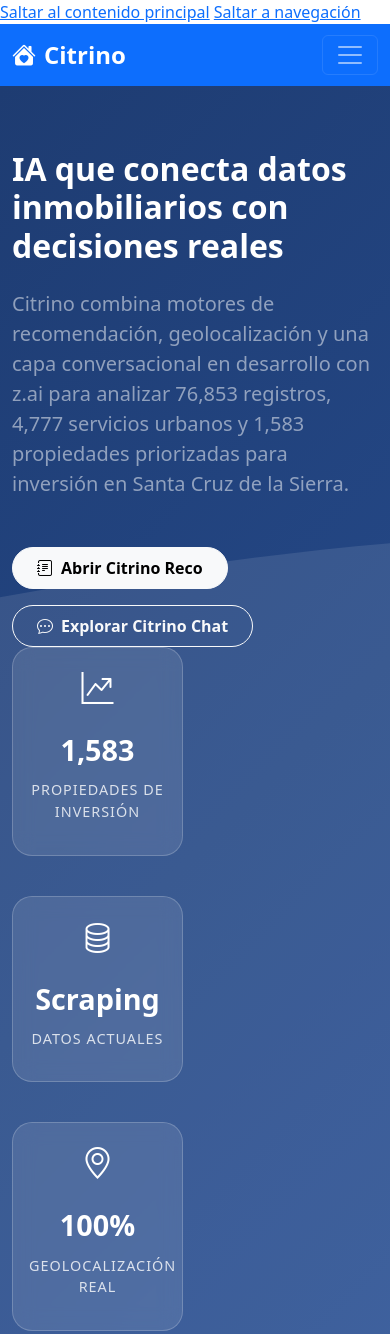
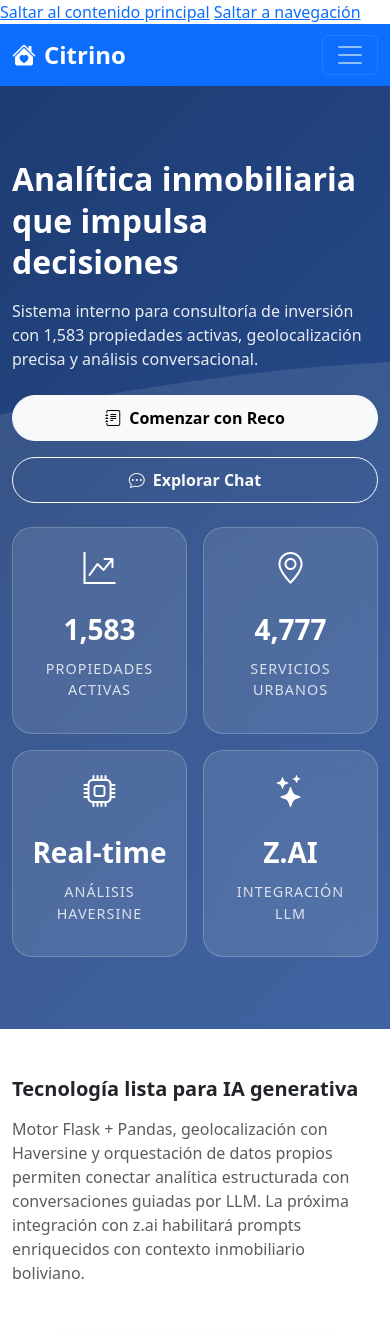
Before and after one commit to vincentiwadsworth/citrino, a plain HTML site: page index.html in a window 390 px wide. Shown: the top 1334 px of the page. Drawn offline with nearby package versions, Linux system fonts and the light colour scheme; no server answers.

Commit message:
feat(ui): perfeccionar responsividad y UX en toda la interfaz
- Sistema de diseño unificado con variables CSS (sombras, espaciado, radios, transiciones)
- Hero section optimizado: altura adaptativa, textos más concisos, CTAs prominentes
- Responsividad mobile-first con breakpoints 576px, 768px, 992px
- Touch-friendly: botones mínimo 44x44px, chips y tags con altura adecuada
- Chat: message bubbles ampliados (75%-90%), scroll horizontal en suggestions
- Reco: need-tags responsive con grid 50% en móvil, contenedor scrolleable
- Welcome overlay mejorado con botón 'Saltar introducción'
- Stats cards con datos más relevantes y spacing consistente
- Footer simplificado y más compacto

Co-authored-by: factory-droid[bot] <138933559+factory-droid[bot]@users.noreply.github.com>

```diff
--- a/assets/css/custom.css
+++ b/assets/css/custom.css
@@ -1,7 +1,8 @@
 /* ===== Citrino - Estilos Personalizados ===== */
 
-/* Variables de Color */
+/* Variables de Color y Sistema de Diseño Unificado */
 :root {
+    /* Colores Base */
     --citrino-primary: #0d6efd;
     --citrino-secondary: #6c757d;
     --citrino-success: #198754;
@@ -10,15 +11,45 @@
     --citrino-info: #0dcaf0;
     --citrino-light: #f8f9fa;
     --citrino-dark: #212529;
+
+    /* Gradientes Unificados */
     --citrino-gradient: linear-gradient(135deg, #667eea 0%, #764ba2 100%);
-    --citrino-gradient-alt: linear-gradient(135deg, #f093fb 0%, #f5576c 100%);
+    --citrino-gradient-alt: linear-gradient(135deg, #1e3c72 0%, #2a5298 100%);
+
+    /* Sistema de Sombras Consistente */
+    --shadow-sm: 0 2px 8px rgba(0, 0, 0, 0.08);
+    --shadow-md: 0 5px 15px rgba(0, 0, 0, 0.1);
+    --shadow-lg: 0 10px 30px rgba(0, 0, 0, 0.12);
+    --shadow-xl: 0 20px 40px rgba(0, 0, 0, 0.15);
+
+    /* Sistema de Espaciado */
+    --spacing-xs: 0.5rem;
+    --spacing-sm: 1rem;
+    --spacing-md: 1.5rem;
+    --spacing-lg: 2rem;
+    --spacing-xl: 3rem;
+
+    /* Radios de Borde Unificados */
+    --radius-sm: 10px;
+    --radius-md: 15px;
+    --radius-lg: 20px;
+    --radius-full: 50px;
+
+    /* Transiciones */
+    --transition-fast: 0.2s ease;
+    --transition-base: 0.3s ease;
+    --transition-slow: 0.5s ease;
+
+    /* Tamaños Mínimos Touch */
+    --touch-target: 44px;
 }
 
 /* ===== Hero Section ===== */
 .hero-section {
-    background: linear-gradient(135deg, #1e3c72 0%, #2a5298 100%);
+    background: var(--citrino-gradient-alt);
     position: relative;
     overflow: hidden;
+    min-height: 80vh;
 }
 
 .hero-section::before {
@@ -47,17 +78,17 @@
     background: rgba(255, 255, 255, 0.1);
     backdrop-filter: blur(10px);
     border: 1px solid rgba(255, 255, 255, 0.2);
-    border-radius: 20px;
-    padding: 2rem;
+    border-radius: var(--radius-lg);
+    padding: var(--spacing-lg);
     text-align: center;
-    transition: all 0.3s ease;
+    transition: var(--transition-base);
     height: 100%;
 }
 
 .stat-card:hover {
     transform: translateY(-5px);
     background: rgba(255, 255, 255, 0.15);
-    box-shadow: 0 10px 30px rgba(0, 0, 0, 0.2);
+    box-shadow: var(--shadow-lg);
 }
 
 .stat-icon {
@@ -82,18 +113,18 @@
 
 /* ===== Feature Cards ===== */
 .feature-card {
-    padding: 2rem;
+    padding: var(--spacing-lg);
     background: white;
-    border-radius: 15px;
-    box-shadow: 0 5px 15px rgba(0, 0, 0, 0.1);
-    transition: all 0.3s ease;
+    border-radius: var(--radius-md);
+    box-shadow: var(--shadow-md);
+    transition: var(--transition-base);
     height: 100%;
     border: 1px solid #e9ecef;
 }
 
 .feature-card:hover {
     transform: translateY(-10px);
-    box-shadow: 0 15px 35px rgba(0, 0, 0, 0.15);
+    box-shadow: var(--shadow-xl);
 }
 
 .feature-icon {
@@ -117,9 +148,9 @@
 /* ===== Action Cards ===== */
 .action-card {
     background: white;
-    border-radius: 20px;
-    box-shadow: 0 10px 30px rgba(0, 0, 0, 0.1);
-    transition: all 0.3s ease;
+    border-radius: var(--radius-lg);
+    box-shadow: var(--shadow-lg);
+    transition: var(--transition-base);
     height: 100%;
     border: 1px solid #e9ecef;
     overflow: hidden;
@@ -127,7 +158,7 @@
 
 .action-card:hover {
     transform: translateY(-10px);
-    box-shadow: 0 20px 40px rgba(0, 0, 0, 0.15);
+    box-shadow: var(--shadow-xl);
 }
 
 .action-icon {
@@ -143,10 +174,10 @@
 /* ===== Step Cards ===== */
 .step-card {
     background: white;
-    border-radius: 20px;
-    padding: 2rem;
-    box-shadow: 0 5px 20px rgba(0, 0, 0, 0.1);
-    transition: all 0.3s ease;
+    border-radius: var(--radius-lg);
+    padding: var(--spacing-lg);
+    box-shadow: var(--shadow-md);
+    transition: var(--transition-base);
     height: 100%;
     position: relative;
     overflow: hidden;
@@ -164,7 +195,7 @@
 
 .step-card:hover {
     transform: translateY(-10px);
-    box-shadow: 0 15px 35px rgba(0, 0, 0, 0.15);
+    box-shadow: var(--shadow-xl);
 }
 
 .step-number {
@@ -339,10 +370,25 @@
     animation: fadeInRight 0.6s ease-out;
 }
 
-/* ===== Responsive Design ===== */
+/* ===== Responsive Design (Mobile-First) ===== */
+
+/* Tablets y dispositivos medianos */
+@media (max-width: 992px) {
+    .hero-section {
+        min-height: 70vh;
+        padding: var(--spacing-xl) 0;
+    }
+
+    .stat-card {
+        padding: var(--spacing-md);
+    }
+}
+
+/* Tablets pequeñas */
 @media (max-width: 768px) {
     .hero-section {
-        padding: 4rem 0;
+        min-height: auto;
+        padding: var(--spacing-lg) 0;
     }
 
     .hero-content h1 {
@@ -350,51 +396,82 @@
     }
 
     .stat-card {
-        padding: 1.5rem;
-        margin-bottom: 1rem;
+        padding: var(--spacing-md);
+        margin-bottom: var(--spacing-sm);
     }
 
-    .feature-card {
-        margin-bottom: 2rem;
+    .feature-card,
+    .action-card,
+    .step-card {
+        margin-bottom: var(--spacing-lg);
     }
 
-    .action-card {
-        margin-bottom: 2rem;
-    }
-
-    .step-card {
-        margin-bottom: 2rem;
+    /* Asegurar que los botones sean touch-friendly */
+    .btn {
+        min-height: var(--touch-target);
+        padding: 0.75rem 1.5rem;
     }
 }
 
+/* Móviles */
 @media (max-width: 576px) {
+    :root {
+        --spacing-lg: 1.5rem;
+        --spacing-xl: 2rem;
+    }
+
+    .hero-section {
+        padding: var(--spacing-md) 0;
+    }
+
     .display-3 {
-        font-size: 2rem;
+        font-size: 1.75rem;
+        line-height: 1.3;
     }
 
     .display-5 {
         font-size: 1.5rem;
     }
 
-    .btn-lg {
-        padding: 0.5rem 1.5rem;
-        font-size: 1rem;
+    .display-6 {
+        font-size: 1.25rem;
     }
 
-    .hero-stats .row {
-        gap: 1rem;
+    .btn-lg {
+        padding: 0.625rem 1.5rem;
+        font-size: 1rem;
+        min-height: var(--touch-target);
     }
 
     .stat-card {
-        padding: 1rem;
+        padding: var(--spacing-sm);
     }
 
     .stat-number {
-        font-size: 1.8rem;
+        font-size: 1.75rem;
     }
 
     .stat-icon {
         font-size: 2rem;
+    }
+
+    .feature-icon,
+    .step-icon {
+        width: 60px;
+        height: 60px;
+        font-size: 1.5rem;
+    }
+
+    /* Mejorar legibilidad de texto */
+    .lead {
+        font-size: 1rem;
+    }
+
+    /* Cards más compactas en móvil */
+    .feature-card,
+    .action-card,
+    .step-card {
+        padding: var(--spacing-md);
     }
 }
 
--- a/index.html
+++ b/index.html
@@ -47,62 +47,62 @@
     <!-- Hero Section -->
     <section class="hero-section">
         <div class="container">
-            <div class="row align-items-center min-vh-100">
-                <div class="col-lg-6">
+            <div class="row align-items-center py-5">
+                <div class="col-lg-6 mb-4 mb-lg-0">
                     <div class="hero-content">
-                        <h1 class="display-3 fw-bold text-white mb-4">
-                            IA que conecta datos inmobiliarios con decisiones reales
+                        <h1 class="display-3 fw-bold text-white mb-3">
+                            Analítica inmobiliaria que impulsa decisiones
                         </h1>
-                        <p class="lead text-white-50 mb-5">
-                            Citrino combina motores de recomendación, geolocalización y una capa conversacional en desarrollo con z.ai para analizar 76,853 registros, 4,777 servicios urbanos y 1,583 propiedades priorizadas para inversión en Santa Cruz de la Sierra.
+                        <p class="lead text-white mb-4" style="opacity: 0.9;">
+                            Sistema interno para consultoría de inversión con 1,583 propiedades activas, geolocalización precisa y análisis conversacional.
                         </p>
-                        <div class="d-flex gap-3 flex-wrap">
-                            <a href="citrino-reco.html" class="btn btn-light btn-lg">
-                                <i class="bi bi-journal-text me-2"></i>Abrir Citrino Reco
+                        <div class="d-grid d-sm-flex gap-3">
+                            <a href="citrino-reco.html" class="btn btn-light btn-lg px-4">
+                                <i class="bi bi-journal-text me-2"></i>Comenzar con Reco
                             </a>
-                            <a href="chat.html" class="btn btn-outline-light btn-lg">
-                                <i class="bi bi-chat-dots me-2"></i>Explorar Citrino Chat
+                            <a href="chat.html" class="btn btn-outline-light btn-lg px-4">
+                                <i class="bi bi-chat-dots me-2"></i>Explorar Chat
                             </a>
                         </div>
                     </div>
                 </div>
                 <div class="col-lg-6">
                     <div class="hero-stats">
-                        <div class="row g-4">
-                            <div class="col-6">
+                        <div class="row g-3">
+                            <div class="col-6 col-sm-6">
                                 <div class="stat-card">
                                     <div class="stat-icon">
                                         <i class="bi bi-graph-up-arrow"></i>
                                     </div>
                                     <div class="stat-number">1,583</div>
-                                    <div class="stat-label">Propiedades de Inversión</div>
+                                    <div class="stat-label">Propiedades Activas</div>
                                 </div>
                             </div>
-                            <div class="col-6">
-                                <div class="stat-card">
-                                    <div class="stat-icon">
-                                        <i class="bi bi-database"></i>
-                                    </div>
-                                    <div class="stat-number">Scraping</div>
-                                    <div class="stat-label">Datos Actuales</div>
-                                </div>
-                            </div>
-                            <div class="col-6">
+                            <div class="col-6 col-sm-6">
                                 <div class="stat-card">
                                     <div class="stat-icon">
                                         <i class="bi bi-geo-alt"></i>
                                     </div>
-                                    <div class="stat-number">100%</div>
-                                    <div class="stat-label">Geolocalización Real</div>
+                                    <div class="stat-number">4,777</div>
+                                    <div class="stat-label">Servicios Urbanos</div>
                                 </div>
                             </div>
-                            <div class="col-6">
+                            <div class="col-6 col-sm-6">
                                 <div class="stat-card">
                                     <div class="stat-icon">
-                                        <i class="bi bi-calculator"></i>
+                                        <i class="bi bi-cpu"></i>
                                     </div>
-                                    <div class="stat-number">Análisis</div>
-                                    <div class="stat-label">Por Propiedad</div>
+                                    <div class="stat-number">Real-time</div>
+                                    <div class="stat-label">Análisis Haversine</div>
+                                </div>
+                            </div>
+                            <div class="col-6 col-sm-6">
+                                <div class="stat-card">
+                                    <div class="stat-icon">
+                                        <i class="bi bi-stars"></i>
+                                    </div>
+                                    <div class="stat-number">Z.AI</div>
+                                    <div class="stat-label">Integración LLM</div>
                                 </div>
                             </div>
                         </div>
```
Also changed, not shown: chat.html (+52 -9 lines), citrino-reco.html (+47 -2 lines).
